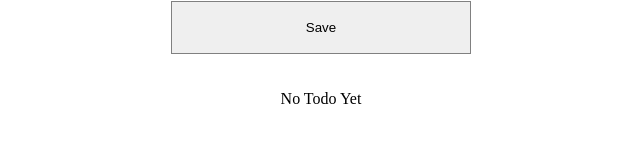
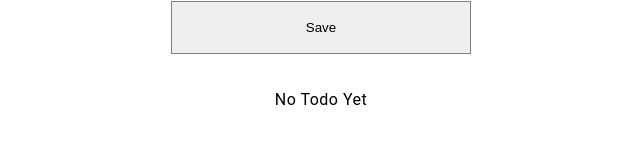
Before and after one commit to tiavina-mika/react-ts-todolist-for-intern, a React (Create React App) app: page / in a window 1280 px wide. Shown: the part 369-512 px from the top of the page, without its empty margins (319-959 px from the left). Built offline with nearby package versions, Linux system fonts and the light colour scheme.

Commit message:
add shared component text

```diff
--- /dev/null
+++ b/src/components/shared/Text.tsx
@@ -0,0 +1,25 @@
+import * as React from "react";
+import { ElementType } from "react";
+import { createUseStyles } from "react-jss";
+
+const useStyles = createUseStyles({
+  text: {
+    fontFamily: 'Roboto, sans-serif',
+    textTransform: 'capitalize',
+    letterSpacing: 0.5,
+  },
+});
+
+type Props = { text?: string; tagName?: 'span' | 'p' };
+const Text = ({ text, tagName }: Props) => {
+  const classes = useStyles();
+  const Component: ElementType = tagName || 'span';
+
+  return (
+      <Component className={classes.text}>
+        {text}
+      </Component>
+  );
+}
+
+export default Text;
--- a/src/components/todos/Column.tsx
+++ b/src/components/todos/Column.tsx
@@ -3,9 +3,7 @@ import { createUseStyles, useTheme } from "react-jss";
 import { FaCheck, FaTimes, FaTrashAlt } from 'react-icons/fa';
 
 import IconButton from './IconButton';
-import { useTodoDispatch } from "../../store/context/TodoContext";
-import { checkTodo, removeTodo, selectTodo } from "../../store/actions/TodoActions";
-import { Todo as TodoI } from "../../store/reducers/TodoReducer";
+import Text from '../shared/Text';
 
 const useStyles = createUseStyles((theme: any) => ({
   items: {
@@ -22,11 +20,6 @@ const useStyles = createUseStyles((theme: any) => ({
     '&:hover': {
       cursor: 'pointer',
     }
-  },
-  text: {
-    fontFamily: 'Roboto, sans-serif',
-    textTransform: 'capitalize',
-    letterSpacing: 0.5,
   },
   actions: {
     composes: 'flexRow center',
@@ -48,11 +41,7 @@ const Column = ({ onSelect, onCheck, onDelete, content, checked }: Props) => {
       <div className={classes.item}>
         <div>
           <input type="checkbox" className={classes.checkbox} onChange={onSelect} />
-          {content && (
-            <span className={classes.text}>
-              {content}
-            </span>
-          )}
+          {content && <Text text={content} />}
         </div>
         {/* ----------------- Button Actions ----------------------------- */}
         <div className={classes.actions}>
--- a/src/components/todos/Todos.tsx
+++ b/src/components/todos/Todos.tsx
@@ -6,6 +6,7 @@ import { useTodoDispatch, useTodoState } from "../../store/context/TodoContext";
 import { checkTodo, removeTodo, removeTodos, selectTodo } from "../../store/actions/TodoActions";
 import { Todo as TodoI } from "../../store/reducers/TodoReducer";
 import Column from "./Column";
+import Text from "../shared/Text";
 
 const useStyles = createUseStyles((theme: any) => ({
   items: {
@@ -24,7 +25,7 @@ const Todos = () => {
   if (items.length === 0) {
     return (
       <div className={classes.items}>
-        <span className={classes.text}>No Todo Yet </span>
+        <Text text="No Todo Yet" />
       </div>
     )
   }
```
